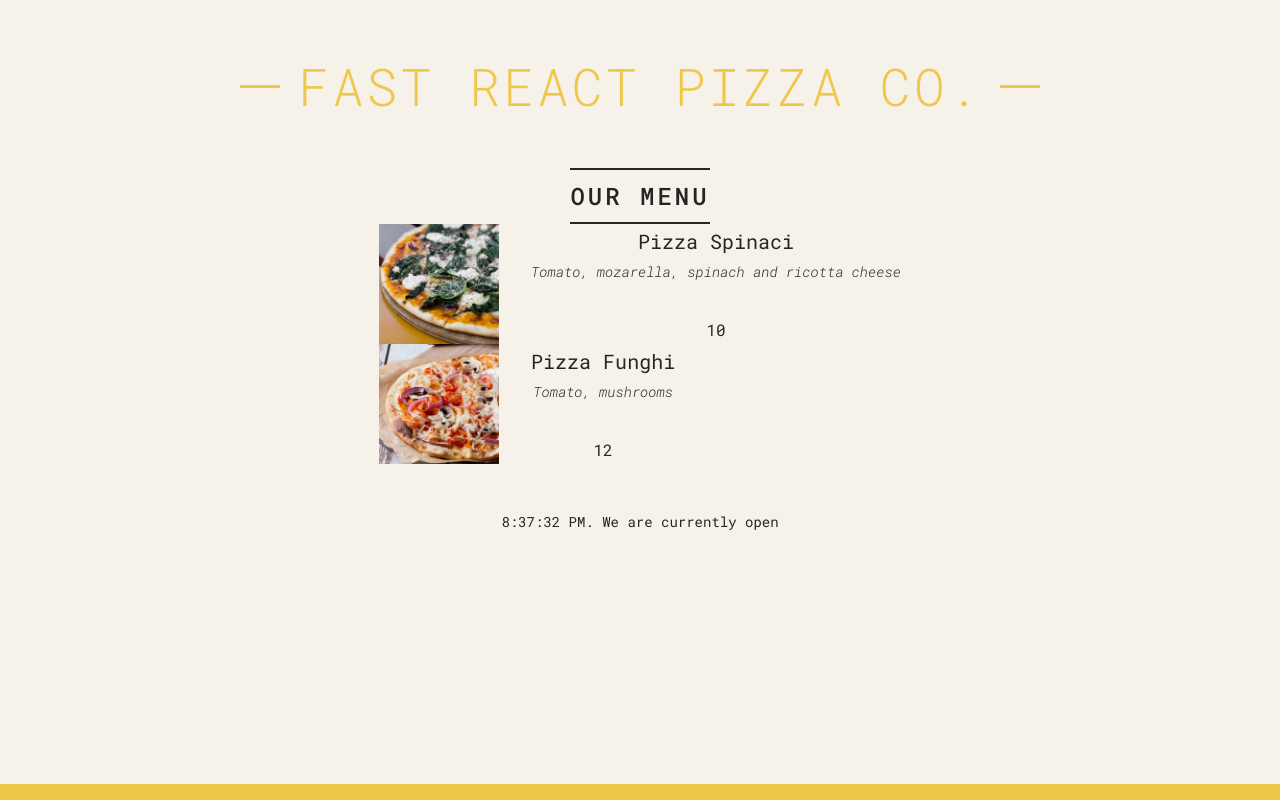
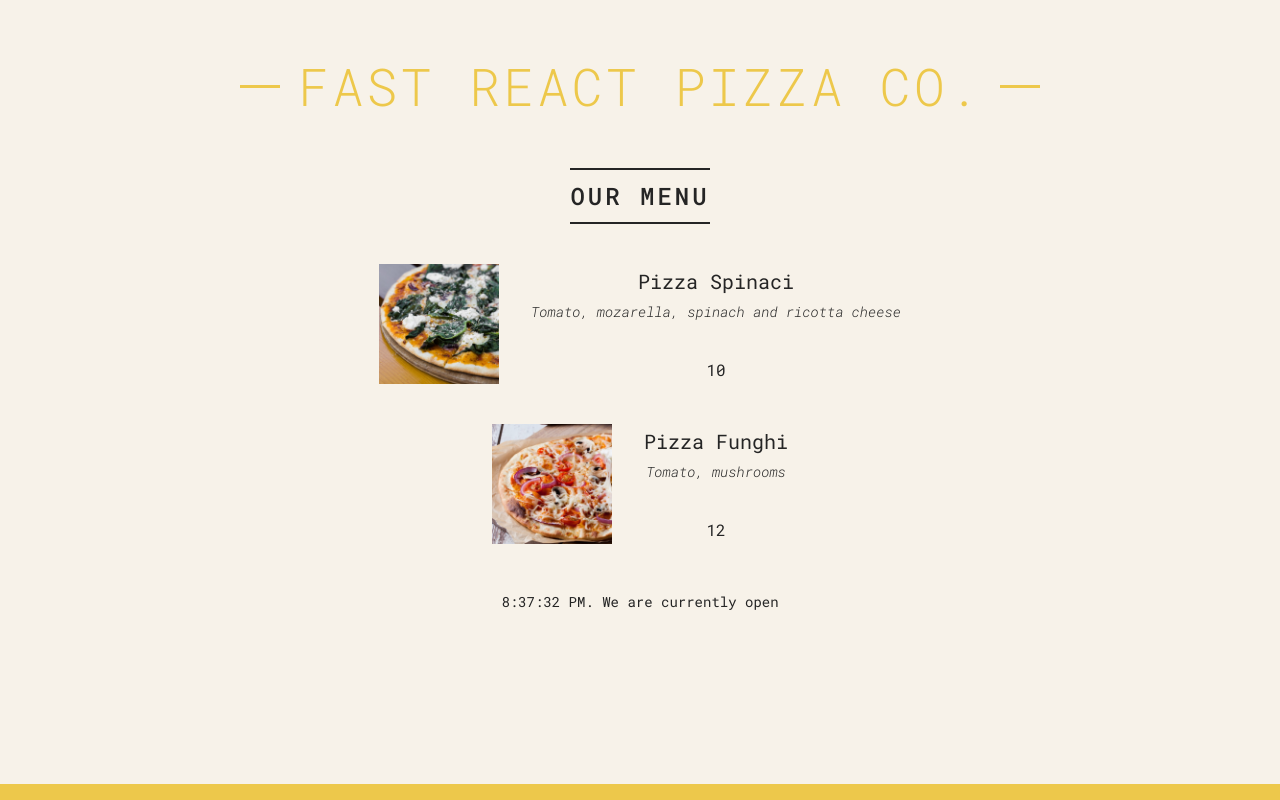
Before and after one commit to dariojularic/react-workshop, a React (Vite) app: page / in a window 1280 px wide. Built offline with nearby package versions, Linux system fonts and the light colour scheme.

Commit message:
Add style

```diff
--- a/src/index.css
+++ b/src/index.css
@@ -73,12 +73,12 @@ body {
 
 /* *************** */
 
-/* .menu {
+.menu {
   display: flex;
   flex-direction: column;
   align-items: center;
   gap: 4rem;
-} */
+}
 
 .menu h2 {
   display: inline-block;
```
